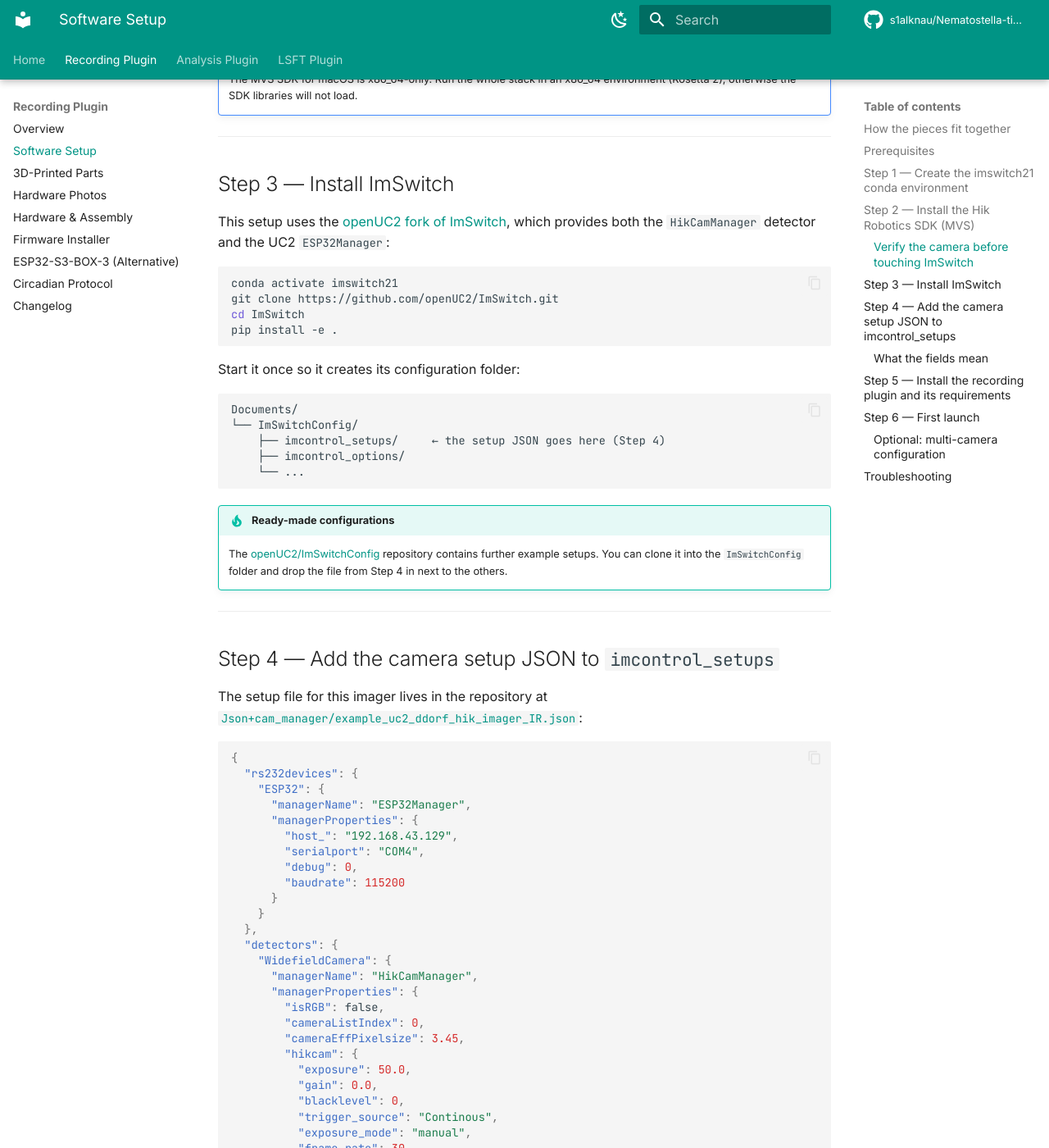
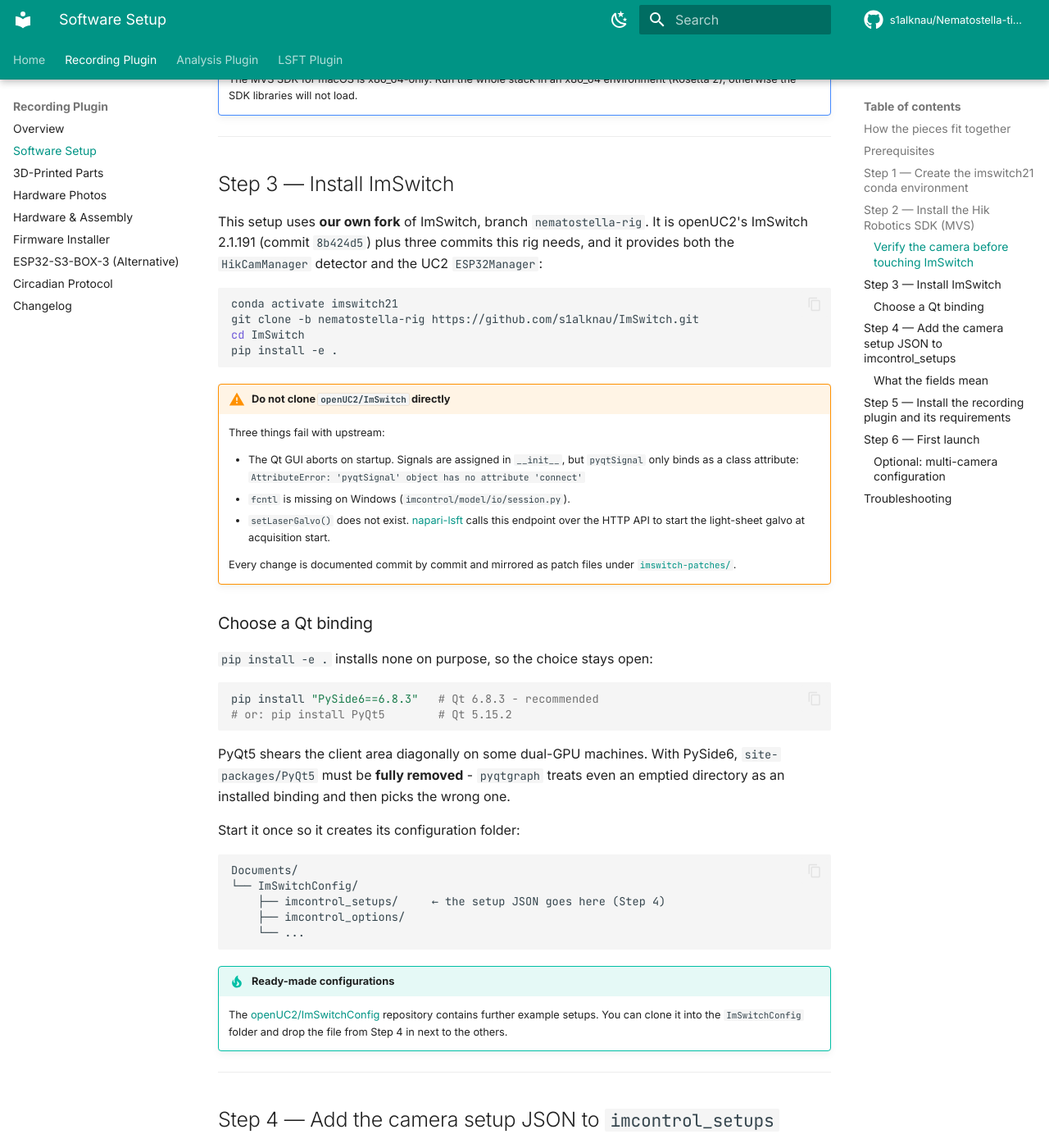
Before and after one commit to s1alknau/Nematostella-time-series, an MkDocs documentation site: the page built from docs/software-setup.md, in a window 1280 px wide and 1400 px high, scrolled down 2699 px. Shown: the whole window at 82% size. Built offline with MkDocs 1.6.1 and Material for MkDocs 9.7.7, drawn with Linux system fonts in a browser that asks for light colours; comment, search, counter and statistics services are not loaded; some of the changed text lies outside the part shown.

Commit message:
Website: die Installationsanweisungen funktionieren lassen
Der letzte Commit hat nur README.md berichtigt. Die veroeffentlichte Doku
unter s1alknau.github.io/Nematostella-time-series wird aus docs/ gebaut und
stand noch auf dem alten Stand — Step 3 verwies weiter auf

    git clone https://github.com/openUC2/ImSwitch.git

also auf genau das ImSwitch, mit dem die Aufnahme nicht laeuft. Jetzt zeigen
software-setup.md und recording.md auf den Fork, Branch nematostella-rig, mit
Warnkasten zu den drei Fehlschlaegen und der Qt-Binding-Wahl.

Zweiter Fund derselben Art: vier Stellen boten

    pip install nematostella-time-series
    pip install napari-hdf5-activity

Beide Namen liefern auf pypi.org HTTP 404 — keins der Pakete ist
veroeffentlicht. "nematostella-time-series" ist zudem gar nicht der
Paketname; pyproject.toml nennt napari-timelapse-capture. Wer der Doku
folgte, scheiterte an der ersten Zeile. Ersetzt durch Installation aus dem
Quelltext, beim Analyse-Plugin mit dem [zarr]-Extra.

Betroffen: docs/software-setup.md, docs/recording.md, docs/index.md,
docs/analysis/index.md, README.md

Geprueft mit "mkdocs build --strict"; der neue Querverweis
software-setup.md#step-3-install-imswitch loest im Build auf.

````diff
--- a/docs/software-setup.md
+++ b/docs/software-setup.md
@@ -114,15 +114,43 @@
 
 ## Step 3 — Install ImSwitch
 
-This setup uses the [openUC2 fork of ImSwitch](https://github.com/openUC2/ImSwitch),
-which provides both the `HikCamManager` detector and the UC2 `ESP32Manager`:
+This setup uses **our own fork** of ImSwitch, branch `nematostella-rig`. It is
+openUC2's ImSwitch 2.1.191 (commit `8b424d5`) plus three commits this rig needs,
+and it provides both the `HikCamManager` detector and the UC2 `ESP32Manager`:
 
 ```bash
 conda activate imswitch21
-git clone https://github.com/openUC2/ImSwitch.git
+git clone -b nematostella-rig https://github.com/s1alknau/ImSwitch.git
 cd ImSwitch
 pip install -e .
 ```
+
+!!! warning "Do not clone `openUC2/ImSwitch` directly"
+    Three things fail with upstream:
+
+    - The Qt GUI aborts on startup. Signals are assigned in `__init__`, but
+      `pyqtSignal` only binds as a class attribute:
+      `AttributeError: 'pyqtSignal' object has no attribute 'connect'`
+    - `fcntl` is missing on Windows (`imcontrol/model/io/session.py`).
+    - `setLaserGalvo()` does not exist.
+      [napari-lsft](https://github.com/s1alknau/napari-lsft) calls this endpoint
+      over the HTTP API to start the light-sheet galvo at acquisition start.
+
+    Every change is documented commit by commit and mirrored as patch files
+    under [`imswitch-patches/`](https://github.com/s1alknau/Nematostella-time-series/tree/Nematostella-time-series-IR/imswitch-patches).
+
+### Choose a Qt binding
+
+`pip install -e .` installs none on purpose, so the choice stays open:
+
+```bash
+pip install "PySide6==6.8.3"   # Qt 6.8.3 - recommended
+# or: pip install PyQt5        # Qt 5.15.2
+```
+
+PyQt5 shears the client area diagonally on some dual-GPU machines. With PySide6,
+`site-packages/PyQt5` must be **fully removed** - `pyqtgraph` treats even an
+emptied directory as an installed binding and then picks the wrong one.
 
 Start it once so it creates its configuration folder:
 
@@ -229,16 +257,10 @@
 
 ## Step 5 — Install the recording plugin and its requirements
 
-Inside the activated `imswitch21` environment:
+The plugin is **not published on PyPI** - install it from source:
 
 ```bash
 conda activate imswitch21
-pip install nematostella-time-series
-```
-
-Development install (recommended if you also change the code):
-
-```bash
 git clone https://github.com/s1alknau/Nematostella-time-series.git
 cd Nematostella-time-series
 pip install -e .
````
Also changed, not shown: README.md (+2 -7 lines), docs/analysis/index.md (+4 -2 lines), docs/index.md (+8 -2 lines), docs/recording.md (+8 -8 lines).
